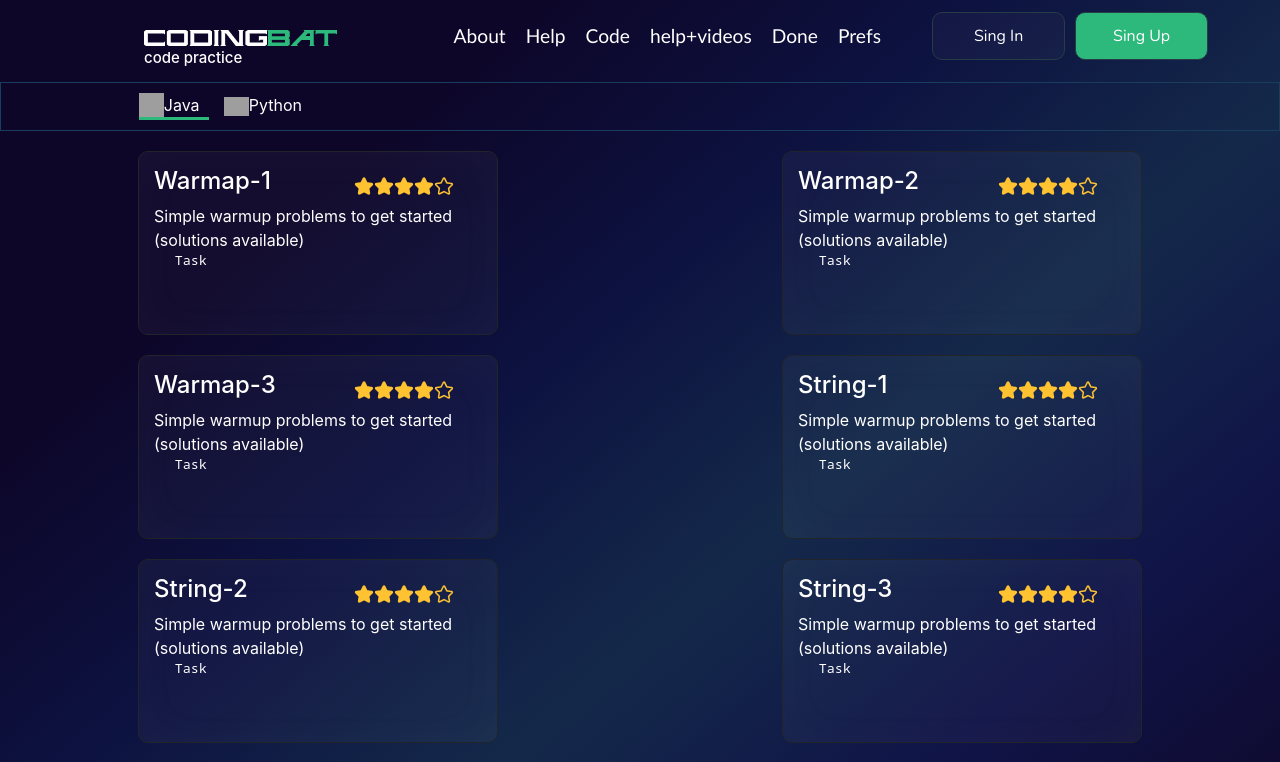
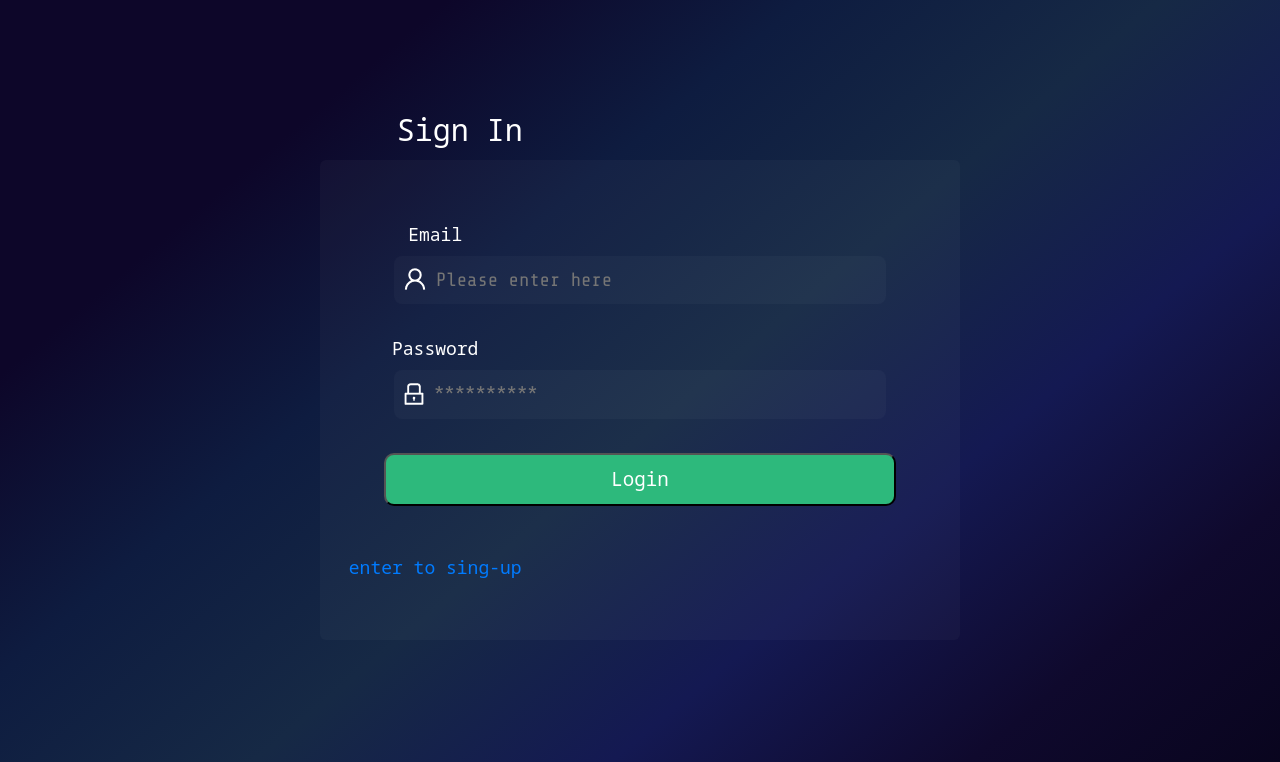
Before and after one commit to Ilyoshoja/coding_bet, a React (Create React App) app: page / in a window 1280 px wide. Shown: the top 762 px of the page. Built offline with nearby package versions, Linux system fonts and the light colour scheme; grey boxes are pictures that could not be loaded; a web font is replaced by a local one.

Commit message:
fix response api and work in sing-up

```diff
--- a/src/App.tsx
+++ b/src/App.tsx
@@ -6,11 +6,11 @@ import Layout from "./pages/layout";
 const App: FC = () => (
   <div>
     <Routes>
-    <Route path='/' element={<Layout/>} />
-      <Route index element={<Home />} />
+    <Route path='' element={<Layout/>} />
+      <Route index element={<Login />} />
       <Route path='section' element={<Section />} />
+      <Route path="home" element={<Home />} />
       <Route path='problem' element={<Problem />} />
-      <Route path='login' element={<Login />} />
       <Route path='register' element={<Register />} />
     </Routes>
   </div>
--- a/src/pages/home/home.tsx
+++ b/src/pages/home/home.tsx
@@ -6,23 +6,46 @@ import Bat from "./img/BAT.png";
 import Pagination from "@mui/material/Pagination";
 import { java } from "./arrays";
 import { python } from "./arrays";
-import Tabs from "@mui/material/Tabs";
-import Tab from "@mui/material/Tab";
 import { useNavigate } from "react-router-dom";
+import { useEffect } from "react";
+import axios from "axios";
+import http from "../../service";
 interface HomeProps {}
 interface arrayType {
   id: number;
   title: string;
 }
+
 const Home: React.FC<HomeProps> = () => {
   const [value, setValue] = React.useState(0);
+  const navigation = useNavigate();
+  const [select, setSelect] = React.useState<boolean>(false);
+  const [items, setItems] = React.useState<boolean>(false);
+  const [icons , setIcons] = React.useState({});
   const handleChange = (event: React.SyntheticEvent, newValue: number) => {
     setValue(newValue);
   };
-  const navigation = useNavigate()
-  const [select, setSelect] = React.useState<boolean>(false);
-  const [items, setItems] = React.useState<boolean>(false);
-
+  React.useEffect(() => {
+    http
+      .get("language/list-for-users")
+      .then((res) => setIcons(res.data))
+      .catch((err) => console.log(err));
+  }, []);
+  const languageID = 1;
+  // enter to language selection
+  React.useEffect(() => {
+    http
+      .get(`/section/by-language-id/${languageID}`, {
+        headers: {
+          Authorization:
+            "Bearer " +
+            "eyJhbGciOiJIUzUxMiJ9.eyJzdWIiOiIxMjNAZG9tYWluLmNvbSIsImlhdCI6MTY2NjA3NDg3MiwiZXhwIjoxNjY2MTQ2ODcyfQ.ubjXOEvz1l_qQaevHi8yI2DqaljRkrN9RUlNDnCL8Gn3fMxVqFD8nD_R_60rE5P4lakNxX8V0mWq1NqO3MspKg",
+        },
+      })
+      .then((data) => {
+        console.log("data = ", data);
+      });
+  }, []);
   return (
     <div className={classes.wrapper}>
       <nav className="navbar navbar-expand-lg navbar-light">
@@ -58,14 +81,24 @@ const Home: React.FC<HomeProps> = () => {
             <li className={classes.navlink}>Prefs</li>
           </ul>
           <div className={classes.buttons}>
-            <button onClick={()=> navigation("/login")} className={classes.singin}>Sing In</button>
-            <button onClick={()=> navigation("/register")} className={classes.singup}>Sing Up</button>
+            <button onClick={() => navigation("/")} className={classes.singin}>
+              Sing In
+            </button>
+            <button
+              onClick={() => navigation("/register")}
+              className={classes.singup}
+            >
+              Sing Up
+            </button>
           </div>
         </div>
       </nav>
       <div className={classes.line}>
         <div className={classes.language}>
-          <div
+          {
+
+          }
+          {/* <div
             className={`${!select && classes.border}`}
             onClick={() => setSelect(false)}
           >
@@ -86,21 +119,30 @@ const Home: React.FC<HomeProps> = () => {
               alt="404"
             />
             <span className={classes.text}>Python</span>
-          </div>
+          </div> */}
         </div>
       </div>
 
       <div className={classes.cards}>
         {select
           ? python.map((item, index) => {
-
               return (
-                <Question name={item.name} title={item.title} key={index} id={index} />
+                <Question
+                  name={item.name}
+                  title={item.title}
+                  key={index}
+                  id={index}
+                />
               );
             })
-          : java.map((item , index) => {
+          : java.map((item, index) => {
               return (
-                <Question name={item.name} title={item.title} key={index} id={index}  />
+                <Question
+                  name={item.name}
+                  title={item.title}
+                  key={index}
+                  id={index}
+                />
               );
             })}
       </div>
@@ -135,22 +177,10 @@ const Home: React.FC<HomeProps> = () => {
         <div className={classes.box}>
           <h2 className={classes.box_name}>Misc Code Practice</h2>
           <div className={classes.box_link}>
-            <p>
-
-            Code Badges
-            </p>
-            <p>
-
-             Introduction to Mod (video)
-            </p>
-            <p>
-
-             MakeBricks problem and solution (video x 2)
-            </p>
-            <p>
-
-             FizzBuzz the famous code interview question(video)
-            </p>
+            <p>Code Badges</p>
+            <p>Introduction to Mod (video)</p>
+            <p>MakeBricks problem and solution (video x 2)</p>
+            <p>FizzBuzz the famous code interview question(video)</p>
           </div>
         </div>
       </div>
--- a/src/pages/interface/login_register_interface.ts
+++ b/src/pages/interface/login_register_interface.ts
@@ -1,4 +1,4 @@
 export interface TypePerson {
-    username: string;
+    email: string;
     password: string;
 }
--- a/src/pages/login_register/login.module.scss
+++ b/src/pages/login_register/login.module.scss
@@ -20,8 +20,7 @@
 }
 
 form {
-    width:
-        80vh;
+    width:80vh;
     height: 60vh;
     text-align: center;
     align-items: center;
@@ -61,6 +60,7 @@ label {
 }
 
 input {
+    width: 60%;
     flex: none;
     order: 1;
     flex-grow: 0;
@@ -78,7 +78,7 @@ input {
 
 .button {
     font-family: 'Noto Sans Mono', monospace;
-    width: 40vh;
+    width: 100%;
     padding: 10px;
     font-size: larger;
     color: #fff;
@@ -90,3 +90,6 @@ input {
         transition: 0.5s;
     }
 }
+.alert{
+    padding: 5%;
+}
--- a/src/pages/login_register/login.tsx
+++ b/src/pages/login_register/login.tsx
@@ -5,45 +5,72 @@ import Vector from "./Vector.png";
 import passwordImg from "./passwod_img.png";
 import { useNavigate } from "react-router-dom";
 import http from "../../service";
-interface LoginProps {}
+import { AxiosResponse } from "axios";
+import {Link} from "react-router-dom";
+interface SingInResponse {
+  success: boolean;
+  message: string;
+  data: {
+    accessToken: string;
+    refreshToken: string;
+    tokenType: string;
+  }
+}
 
-const Login: React.FC<LoginProps> = () => {
+const Login: React.FC = () => {
   const navigation = useNavigate()
+  const [ isStatus , setStatus ] = useState()
   const [person, setPerson] = useState<TypePerson>({
-    username: "",
+    email: "",
     password: "",
   });
+
   const handleChange = (event: React.ChangeEvent<HTMLInputElement>) => {
     setPerson({ ...person, [event.target.name]: event.target.value });
   };
-  const handleSubmit = (event: React.FormEvent<HTMLFormElement>) => {
+  const handleSubmit = async(event: React.FormEvent<HTMLFormElement>) => {
     event.preventDefault();
     console.log(person);
     const user = {
-      email: person.username,
+      email: person.email,
       password: person.password,
     }
+
     http
-      .post("auth/sign-in", user)
-      .then((res) => console.log(res))
-      .catch((err) => console.log(err));
-    // navigation("/")
+      .post("auth/sign-up", user)
+      .then((res) => {
+        console.log("enteredin");
+
+        console.log(res.data);
+ setStatus(res.data)
+        console.log("entered");
+      })
+      .catch((err) => {
+        console.log("data", err);
+        // setErrors(err.response.status);
+      });
+    if (isStatus === false) {
+       console.log("proglenm");
+    } else {
+      navigation("/home")
+
+    }
   };
   return (
     <div className={classes.container}>
       <h1 className={classes.main}>Sign In</h1>
       <form onSubmit={handleSubmit}>
-        <h3>Username</h3>
+        <h3>Email</h3>
 
         <label htmlFor="">
           <span>
-            <img src={Vector} alt="" />
+            <img src={Vector} alt="404" />
           </span>
           <input
             type="text"
-            name="username"
+            name="email"
             placeholder="Please enter here"
-            value={person.username || ""}
+            value={person.email || ""}
             onChange={handleChange}
           />
         </label>
@@ -63,6 +90,10 @@ const Login: React.FC<LoginProps> = () => {
         </label>
         <br />
         <button className={classes.button} type="submit">Login</button>
+        <div className={classes.alert}></div>
+        <h3>
+          <Link to="/register">enter to sing-up</Link>
+        </h3>
       </form>
     </div>
   );
--- a/src/pages/login_register/register.tsx
+++ b/src/pages/login_register/register.tsx
@@ -4,33 +4,81 @@ import Vector from "./Vector.png";
 import passwordImg from "./passwod_img.png";
 import classes from "./login.module.scss";
 import http from "../../service";
-import { log } from "console";
-interface RegisterProps {}
+import { AxiosResponse } from "axios";
+import { useNavigate } from "react-router-dom";
+import { Alert } from "@mui/material";
+import {Link} from "react-router-dom"
+interface SingUpResponse {
+  data: boolean;
+  errors: [
+    {
+      code: number;
+      fieldName: string;
+      msg: string;
+    }
+  ];
+  message: string;
+  success: boolean;
+}
 
-const Register: React.FC<RegisterProps> = () => {
+const Register: React.FC = () => {
   const [person, setPerson] = useState<TypePerson>({
-    username: "",
+    email: "",
     password: "",
   });
+  const [errors, setErrors] = useState<number>();
+  const [isError, setError] = useState<boolean>(false);
+
+  const navigation = useNavigate();
   const handleChange = (event: React.ChangeEvent<HTMLInputElement>) => {
     setPerson({ ...person, [event.target.name]: event.target.value });
   };
-  const handleSubmit = (event: React.FormEvent<HTMLFormElement>) => {
+  const handleSubmit = async (event: React.FormEvent<HTMLFormElement>) => {
     event.preventDefault();
     console.log(person);
+
+    // data user input validation
     const user = {
-      email: person.username,
-      password:person.password,
+      email: person.email,
+      password: person.password,
     };
-  http.post("auth/sign-up", user ).then((res)=>console.log(res)).catch((err)=>console.log(err));
+    // sing-up user
+    http
+      .post("auth/sign-up", user)
+      .then((res) => {
+
+        console.log(res.data);
+
+        res.data && navigation('/')
+      })
+      .catch((err) => {
+        console.log("data", err);
+        setErrors(err.response.status);
+      } );
+    if (errors === 400) {
+      console.log("iltmos email togrim krit ");
+      setError(true)
+    } else if (errors === 409) {
+      // setAlert(true)
+      console.log("Bunday email oldindan mavjud");
+    } else if (errors === 404) {
+      console.log("passower xato");
+    } else {
+      console.log("problse");
+    }
+    //email is authenticated
+    await http
+      .get(`/auth/verification-email/${person.email}`)
+      .then((res) => console.log(res))
+      .catch((err) => console.log(err));
+
 
   };
   return (
     <div className={classes.container}>
       <h1 className={classes.main}>Sign Up</h1>
       <form onSubmit={handleSubmit}>
-
-        <h3>Username</h3>
+        <h3>Email</h3>
 
         <label htmlFor="">
           <span>
@@ -38,9 +86,9 @@ const Register: React.FC<RegisterProps> = () => {
           </span>
           <input
             type="text"
-            name="username"
+            name="email"
             placeholder="Please enter here"
-            value={person.username || ""}
+            value={person.email || ""}
             onChange={handleChange}
           />
         </label>
@@ -48,7 +96,7 @@ const Register: React.FC<RegisterProps> = () => {
         <h3>Password</h3>
         <label htmlFor="">
           <span>
-            <img src={passwordImg} alt="" />
+            <img src={passwordImg} alt="404" />
           </span>
           <input
             type="password"
@@ -62,6 +110,16 @@ const Register: React.FC<RegisterProps> = () => {
         <button className={classes.button} type="submit">
           Register
         </button>
+        <div className={classes.alert}>
+
+
+          {isError && (
+            <Alert severity="info">Iltmos Email ni to'gri kiriting!</Alert>
+          )}
+        </div>
+        <h3>
+          <Link to="/">enter to Sing-in</Link>
+        </h3>
       </form>
     </div>
   );
```
